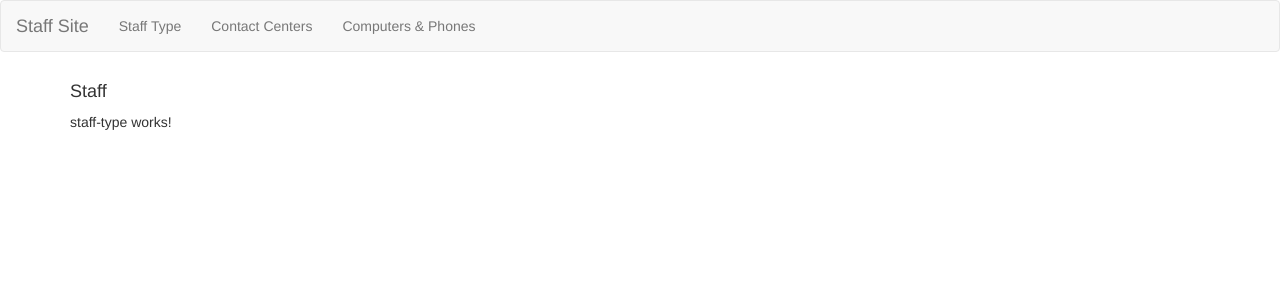
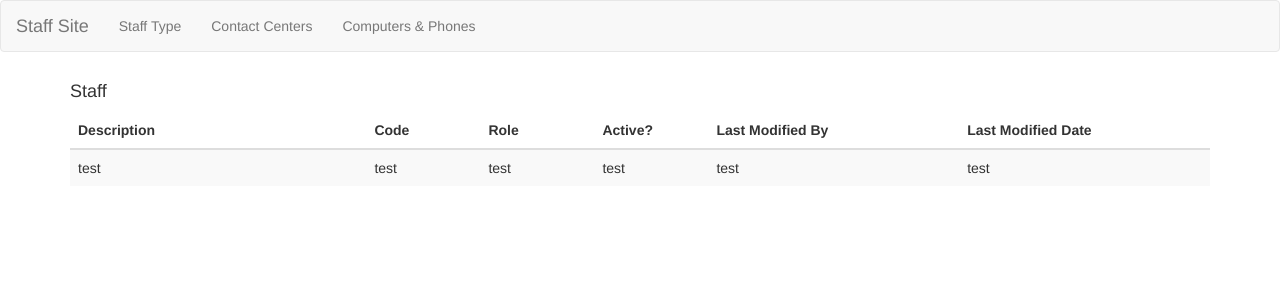
Before and after one commit to annesophien/angular-kp-challenge, an Angular app: page / in a window 1280 px wide. Shown: the top 300 px of the page. Built offline with nearby package versions, Linux system fonts and the light colour scheme.

Commit message:
Created test table and data. Need to load data via ngrx.

```diff
--- a/src/app/staff-type/staff-table/staff-table.component.html
+++ b/src/app/staff-type/staff-table/staff-table.component.html
@@ -1,3 +1,22 @@
-<p>
-  staff-table works!
-</p>
+<table class="table table-striped">
+	<thead>
+		<tr>
+			<th width="26%" sortable-column="description">Description</th>
+			<th width="10%" sortable-column="code">Code</th>
+			<th width="10%" sortable-column="role">Role</th>
+			<th width="10%" sortable-column="active">Active?</th>
+			<th width="22%" sortable-column="modified-by">Last Modified By</th>
+			<th width="22%" sortable-column="modified-date">Last Modified Date</th>
+		</tr>
+	</thead>
+	<tbody>
+		<tr>
+			<td>test</td>
+			<td>test</td>
+			<td>test</td>
+			<td>test</td>
+			<td>test</td>
+			<td>test</td>
+		</tr>
+	</tbody>
+</table>
--- a/src/app/staff-type/staff-type.component.html
+++ b/src/app/staff-type/staff-type.component.html
@@ -1,4 +1,2 @@
 <h4>Staff</h4>
-<p>
-  staff-type works!
-</p>
+<app-staff-table></app-staff-table>
```
Also changed, not shown: src/app/data/dummy-data.ts (added, +35 -0 lines), src/app/staff-data.service.ts (added, +21 -0 lines).
